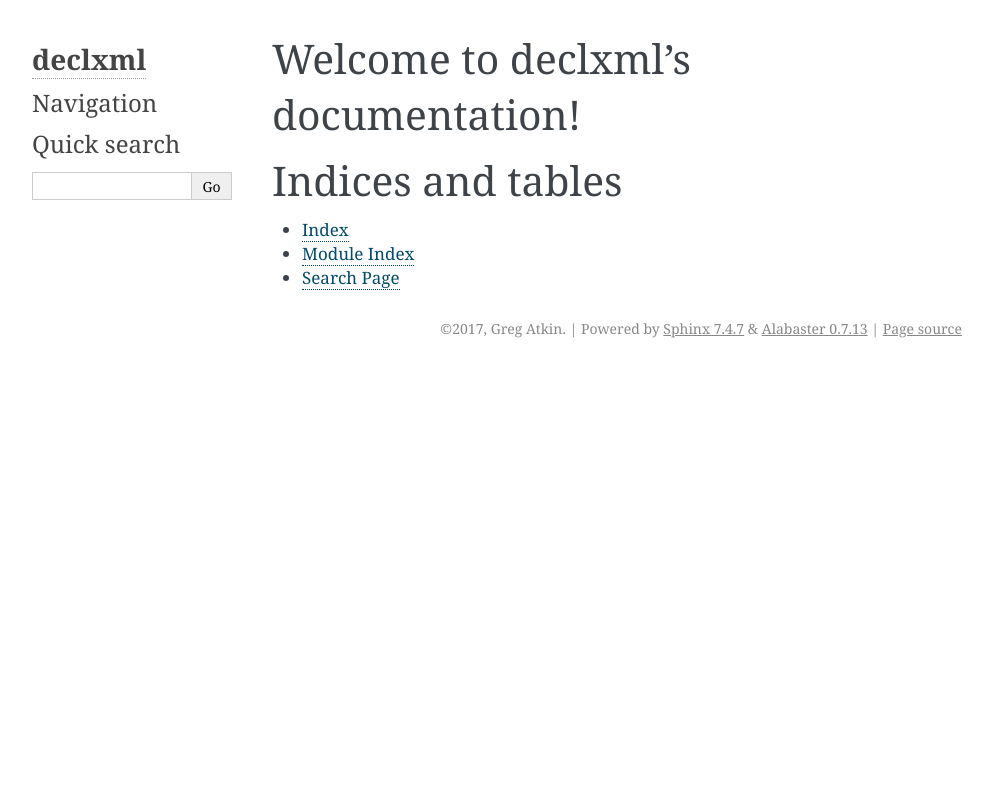
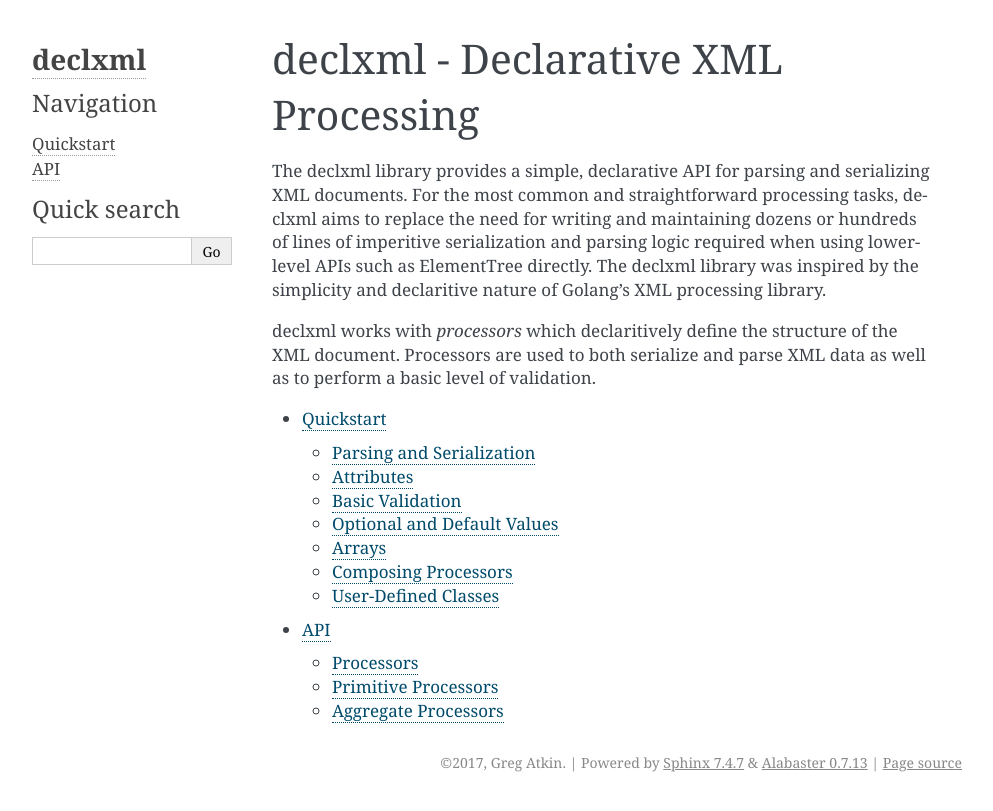
Before and after one commit to gatkin/declxml, a Sphinx documentation site: the page built from docs/index.rst, in a window 1280 px wide. Shown: the top 811 px of the page, without its empty margins (148-1141 px from the left). Built offline with Sphinx 7.4.7, drawn with Linux system fonts in a browser that asks for light colours.

Commit message:
Add Sphinx documentation

```diff
--- /dev/null
+++ b/docs/api.rst
@@ -0,0 +1,26 @@
+API
+====================================
+
+Processors
+---------------
+The declxml library uses processors to define the structure of XML documents. Processors can be divided into two categories:
+*primitve processors* and *aggregate processors*
+
+Primitive Processors
+----------------------
+Primitive processors are used to parse and serialize simple, primitve values. The following module functions are used to construct
+primitive processors:
+
+.. autofunction:: declxml.boolean
+.. autofunction:: declxml.floating_point
+.. autofunction:: declxml.integer
+.. autofunction:: declxml.string
+
+Aggregate Processors
+---------------------
+Aggregate processors are composed of other processors. These processors are used for values such as dictionaries, arrays, and
+user objects.
+
+.. autofunction:: declxml.array
+.. autofunction:: declxml.dictionary
+.. autofunction:: declxml.user_object
--- a/docs/conf.py
+++ b/docs/conf.py
@@ -17,9 +17,9 @@
 # add these directories to sys.path here. If the directory is relative to the
 # documentation root, use os.path.abspath to make it absolute, like shown here.
 #
-# import os
-# import sys
-# sys.path.insert(0, os.path.abspath('.'))
+import os
+import sys
+sys.path.insert(0, os.path.abspath('..'))
 
 
 # -- General configuration ------------------------------------------------
--- a/docs/index.rst
+++ b/docs/index.rst
@@ -3,18 +3,22 @@
    You can adapt this file completely to your liking, but it should at least
    contain the root `toctree` directive.
 
-Welcome to declxml's documentation!
-===================================
+declxml - Declarative XML Processing
+====================================
+
+The declxml library provides a simple, declarative API for parsing and serializing XML documents.
+For the most common and straightforward processing tasks, declxml aims to replace the need for writing
+and maintaining dozens or hundreds of lines of imperitive serialization and parsing logic required when
+using lower-level APIs such as ElementTree directly. The declxml library was inspired by the simplicity
+and declaritive nature of Golang's XML processing library.
+
+declxml works with *processors* which declaritively define the structure of the XML document.
+Processors are used to both serialize and parse XML data as well as to perform a basic level of
+validation.
+
 
 .. toctree::
    :maxdepth: 2
-   :caption: Contents:
 
-
-
-Indices and tables
-==================
-
-* :ref:`genindex`
-* :ref:`modindex`
-* :ref:`search`
+   quickstart
+   api
--- /dev/null
+++ b/docs/quickstart.rst
@@ -0,0 +1,327 @@
+Quickstart
+============
+
+Parsing and Serialization
+--------------------------------------
+A processor defines the structure of an XML document, and it can be used to both parse and serialize data to and
+from XML.
+
+.. sourcecode:: py
+
+    import declxml as xml
+
+    author_xml = """
+    <author>
+        <name>Robert A. Heinlein</name>
+        <birth-year>1907</birth-year>
+    </author>
+    """
+
+    author_processor = xml.dictionary('author', [
+        xml.string('name'),
+        xml.integer('birth-year')
+    ])
+
+    xml.parse_xml_string(author_processor, author_xml)
+    # {'name': 'Robert A. Heinlein', 'birth-year': 1907}
+
+
+    author = {'name': 'Isaac Asimiov', 'birth-year': 1920}
+    xml.serialize_xml_string(author_processor, author)
+    """
+    <author>
+        <name>Isaac Asimov</name>
+        <birth-year>1920</birth-year>
+    </author>
+    """
+
+Attributes
+-------------------
+Processors may specify attributes to which values will be serialized to and parsed from.
+
+.. sourcecode:: py
+
+    import declxml as xml
+
+    author_processor = xml.dictionary('author', [
+        xml.string('name'),
+        xml.integer('birth-year'),
+        xml.string('birth-year', attribute='birth-month')
+    ])
+
+    author_xml = """
+    <author>
+        <name>Robert A. Heinlein</name>
+        <birth-year birth-month="July">1907</birth-year>
+    </author>
+    """
+
+    xml.parse_xml_string(author_processor, author_xml)
+    # {'name': 'Robert A. Heinlein', 'birth-year': 1907 'birth-month': 'July'}
+
+
+    author = {'name': 'Isaac Asimiov', 'birth-year': 1920, 'birth-month': 'January'}
+    xml.serialize_xml_string(author_processor, author, indent='    ')
+    """
+    <author>
+        <name>Isaac Asimov</name>
+        <birth-year birth-month="January">1920</birth-year>
+    </author>
+    """
+
+Basic Validation
+-------------------
+Processors can perform basic validation such as ensuring required elements are present.
+
+.. sourcecode:: py
+
+    import declxml as xml
+
+    author_processor = xml.dictionary('author', [
+        xml.string('name'),
+        xml.integer('birth-year')
+    ])
+
+    author_xml = """
+    <author>
+        <name>Robert A. Heinlein</name>
+    </author>
+    """
+
+    xml.parse_xml_string(author_processor, author_xml)
+    # MissingValue: Missing required element: "birth-year"
+
+
+Processors also ensure values are of the correct type.
+
+.. sourcecode:: py
+
+    import declxml as xml
+
+    author_processor = xml.dictionary('author', [
+        xml.string('name'),
+        xml.integer('birth-year')
+    ])
+
+    author_xml = """
+    <author>
+        <name>Robert A. Heinlein</name>
+        <birth-year>Starship Troopers</birth-year>
+    </author>
+    """
+
+    xml.parse_xml_string(author_processor, author_xml)
+    # InvalidPrimitiveValue: Invalid integer value: "Starship Troopers"
+
+
+Optional and Default Values
+-----------------------------------
+Processors may specify optional and default values.
+
+.. sourcecode:: py
+
+    import declxml as xml
+
+    author_processor = xml.dictionary('author', [
+        xml.string('name'),
+        xml.integer('birth-year'),
+        xml.integer('death-year', required=False, default=None)
+    ])
+
+    author_xml = """
+    <author>
+        <name>Robert A. Heinlein</name>
+        <birth-year>1907</birth-year>
+        <death-year>1988</death-year>
+    </author>
+    """
+
+    xml.parse_xml_string(author_processor, author_xml)
+    # {'name': 'Robert A. Heinlein', 'birth-year': 1907 'death-year': 1988}
+
+
+    author_xml = """
+    <author>
+        <name>Liu Cixin</name>
+        <birth-year>1963</birth-year>
+    </author>
+    """
+
+    xml.parse_xml_string(author_processor, author_xml)
+    # {'name': 'Liu Cixin', 'birth-year': 1963, 'death-year': None}
+
+
+Arrays
+--------
+Processors can be defined for array values. An array processor is composed with another
+processor for procssing the items of the array. An array can either be *embedded* or *nested*.
+
+An embedded is embedded directly within its parent
+
+.. sourcecode:: py
+
+    import declxml as xml
+
+    author_processor = xml.dictionary('author', [
+        xml.string('name'),
+        xml.array(xml.string('book'), alias='books')
+    ])
+
+    author_xml = """
+    <author>
+        <name>Robert A. Heinlein</name>
+        <book>Starship Troopers</book>
+        <book>Stranger in a Strange Land</book>
+    </author>
+    """
+
+    xml.parse_xml_string(author_processor, author_xml)
+    # {'name': 'Robert A. Heinlein', 'books': ['Starship Troopers', 'Stranger in a Strange Land']}
+
+A nested array is nested within an array element
+
+.. sourcecode:: py
+
+    import declxml as xml
+
+    author_processor = xml.dictionary('author', [
+        xml.string('name'),
+        xml.array(xml.string('book'), nested='books')
+    ])
+
+    author_xml = """
+    <author>
+        <name>Robert A. Heinlein</name>
+        <books>
+            <book>Starship Troopers</book>
+            <book>Stranger in a Strange Land</book>
+        </books>
+    </author>
+    """
+
+    xml.parse_xml_string(author_processor, author_xml)
+    # {'name': 'Robert A. Heinlein', 'books': ['Starship Troopers', 'Stranger in a Strange Land']}
+
+
+Composing Processors
+-----------------------
+Processors can be composed to define more complex document structures
+
+.. sourcecode:: py
+
+    import declxml as xml
+
+    genre_xml = """
+    <genre-authors>
+        <genre>Science Fiction</genre>
+        <author>
+            <name>Robert A. Heinlein</name>
+            <birth-year>1907</birth-year>
+            <books>
+                <book>
+                    <title>Starship Troopers</title>
+                    <year-published>1959</year-published>
+                </book>
+                <book>
+                    <title>Stranger in a Strange Land</title>
+                    <year-published>1961</year-published>
+                </book>
+            </books>
+        </author>
+        <author>
+            <name>Isaac Asimov</name>
+            <birth-year>1920</birth-year>
+            <books>
+                <book>
+                    <title>I, Robot</title>
+                    <year-published>1950</year-published>
+                </book>
+                <book>
+                    <title>Foundation</title>
+                    <year-published>1951</year-published>
+                </book>
+            </books>
+        </author>
+    </genre-authors>
+    """
+
+    book_processor = xml.dictionary('book', [
+        xml.string('title'),
+        xml.integer('year-published')
+    ])
+
+    author_processor = xml.dictionary('author', [
+        xml.string('name'),
+        xml.integer('birth-year'),
+        xml.array(book_processor, nested='books')
+    ])
+
+    genre_processor = xml.dictionary('genre-authors', [
+        xml.string('genre'),
+        xml.array(author_processor, alias='authors')
+    ])
+
+
+    xml.parse_xml_string(genre_processor, genre_xml)
+    { 'genre': 'Science Fiction',
+      'authors': [ { 'name': 'Robert A. Heinlein',
+                 'birth-year': 1907,
+                 'books': [ { 'title': 'Starship Troopers',
+                              'year-published': 1959},
+                            { 'title': 'Stranger in a Strange Land',
+                              'year-published': 1961}],
+                 },
+               { 'name': 'Isaac Asimov',
+                 'birth-year': 1920,
+                 'books': [ {'title': 'I, Robot', 'year-published': 1950},
+                            {'title': 'Foundation', 'year-published': 1951}],
+                 }],
+    }
+
+
+User-Defined Classes
+---------------------
+Processors can also be created for parsing and serializing xml data to and from user-defined classes.
+Simply provide the class to the processor factor function
+
+.. sourcecode:: py
+
+    import declxml as xml
+
+    class Author:
+
+        def __init__(self):
+            self.name = None
+            self.birth_year = None
+
+        def __repr__(self):
+            return 'Author(name={}, birth_year={})'.format(
+                self.name, self.birth_year)
+
+
+    author_processor = xml.user_object('author', Author, [
+        xml.string('name'),
+        xml.integer('birth-year', alias='birth_year')
+    ])
+
+    author_xml = """
+    <author>
+        <name>Robert A. Heinlein</name>
+        <birth-year>1907</birth-year>
+    </author>
+    """
+
+    xml.parse_xml_string(author_processor, author_xml)
+    # Author(name=Robert A. Heinlein, birth_year=1907)
+
+    author = Author()
+    author.name = 'Isaac Asimiov'
+    author.birth_year = 1920
+
+    xml.serialize_xml_string(author_processor, author)
+    """
+    <author>
+        <name>Isaac Asimov</name>
+        <birth-year>1920</birth-year>
+    </author>
+    """
```
